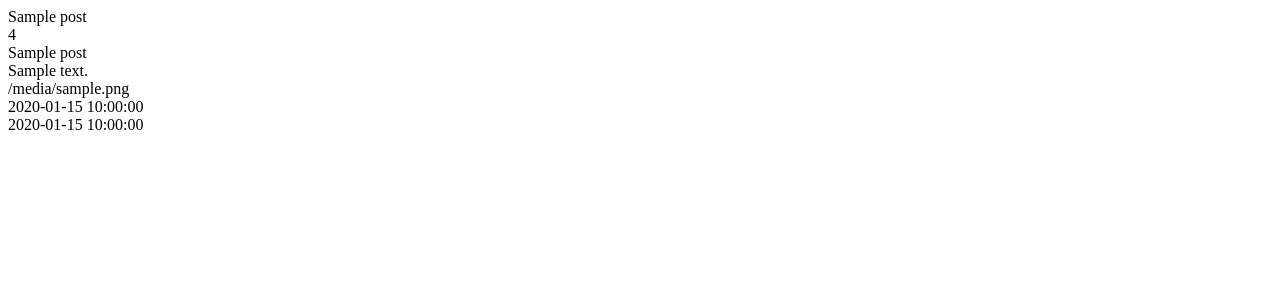
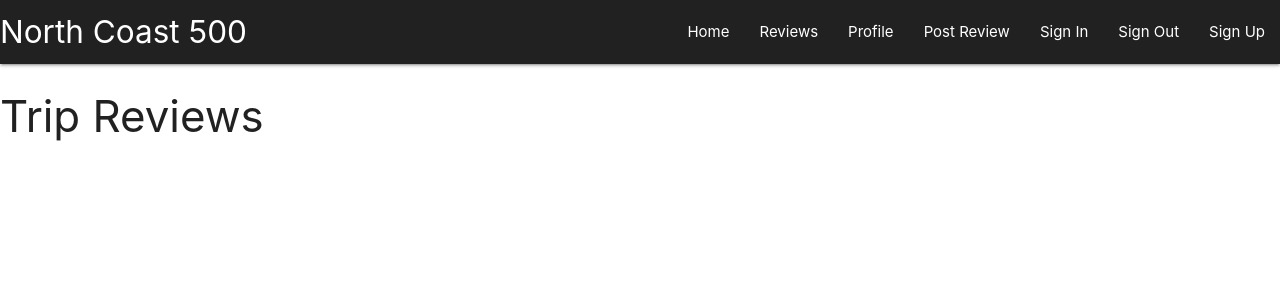
Before and after one commit to scotty-james/Milestone-Project-3--North-Coast-500, a Flask app: page /get_posts in a window 1280 px wide. Shown: the top 300 px of the page. Run offline with Flask 2, Linux system fonts and the light colour scheme; a database or web service that is not in the repository returns one stand-in record (values such as "Sample title"); some libraries are stand-ins or nearby versions.

Commit message:
Add navbar and side nav to base template

```diff
--- a/templates/base.html
+++ b/templates/base.html
@@ -13,6 +13,37 @@
 </head>
 <body>
 
+	<header>
+       <!-- top navbar -->
+       <nav class="nav-extended grey darken-4">
+        <div class="nav-wrapper">
+            <a href="{{ url_for('home') }}" class="brand-logo">North Coast 500</a>
+            <a href="#" data-target="mobile-demo" class="sidenav-trigger right"><i class="fas fa-bars"></i></a>
+            <ul class="right hide-on-med-and-down">
+                <li><a href="{{ url_for('home') }}">Home</a></li>
+                <li><a href="{{ url_for('get_posts') }}">Reviews</a></li>
+					<li><a href="#">Profile</a></li>
+					<li><a href="#">Post Review</a></li>
+					<li><a href="#">Sign In</a></li>
+                    <li><a href="#">Sign Out</a></li>
+					<li><a href="#">Sign Up</a></li>
+				</ul>
+			</div>
+		</nav>
+
+  <!-- mobile sidenav -->
+        <ul class="sidenav" id="mobile-demo">
+         <li><h4 class="center-align light-blue-text text-darken 4">North Coast 500</h4></li>
+         <li><a href="{{ url_for('home') }}">Home</a></li>
+         <li><a href="{{ url_for('get_posts') }}">Reviews</a></li>
+         <li><a href="#">Profile</a></li>
+         <li><a href="#">Post Review</a></li>
+         <li><a href="#">Sign In</a></li>
+         <li><a href="#">Sign Out</a></li>
+         <li><a href="#">Sign Up</a></li>
+        </ul>
+    </header>
+
     {% block content %}
     {% endblock %}
 
--- a/templates/posts.html
+++ b/templates/posts.html
@@ -1,19 +1,6 @@
-<!DOCTYPE html>
-<html lang="en">
-<head>
-    <meta charset="UTF-8">
-    <meta name="viewport" content="width=device-width, initial-scale=1.0">
-    <title>Reviews</title>
-</head>
-<body>
-    {% for post in posts %}
-        {{ post.category_name }}<br>
-        {{ post.star_rating }}<br>
-        {{ post.post_title }}<br>
-        {{ post.post_description }}<br>
-        {{ post.image_url }}<br>
-        {{ post.created_by }}<br>
-        {{ post.review_date }}<br>
-    {% endfor %}
-</body>
-</html>
+{% extends "base.html" %}
+{% block content %}
+
+<h3>Trip Reviews</h3>
+
+{% endblock %}
```
